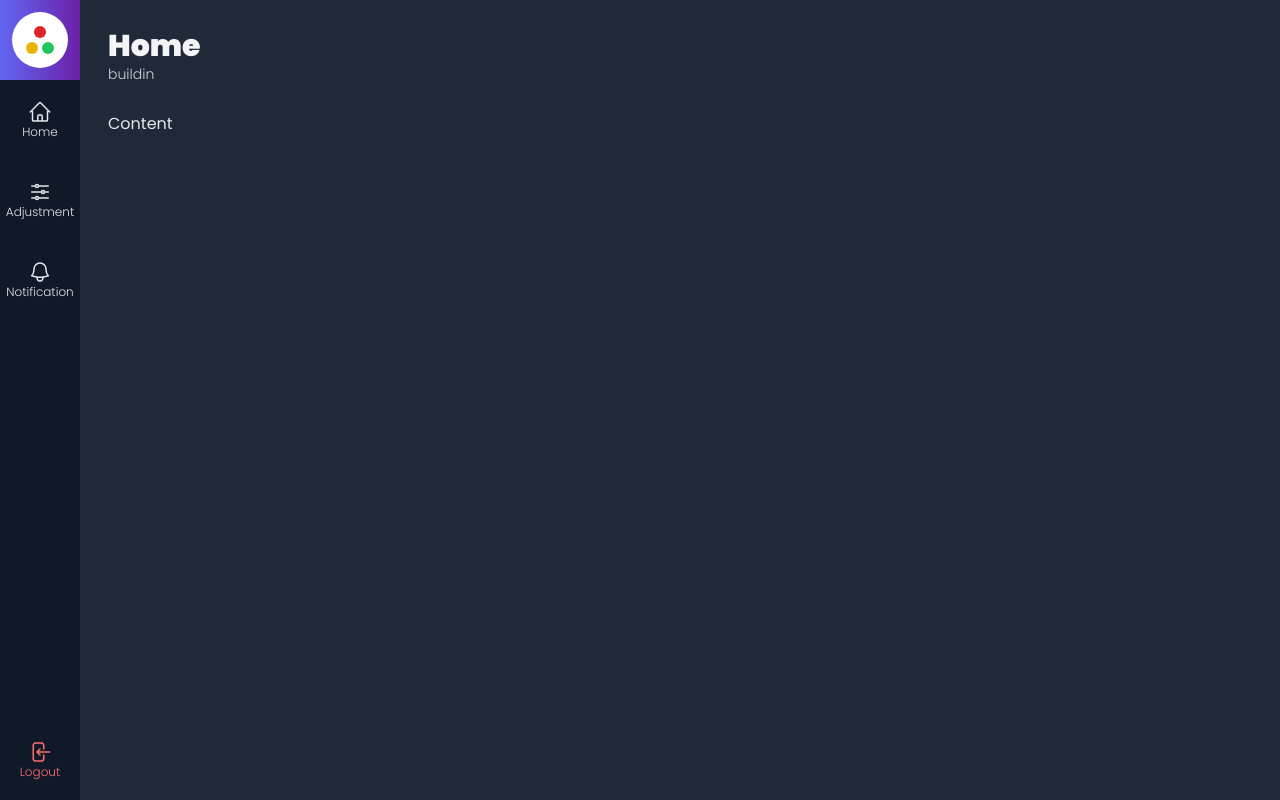
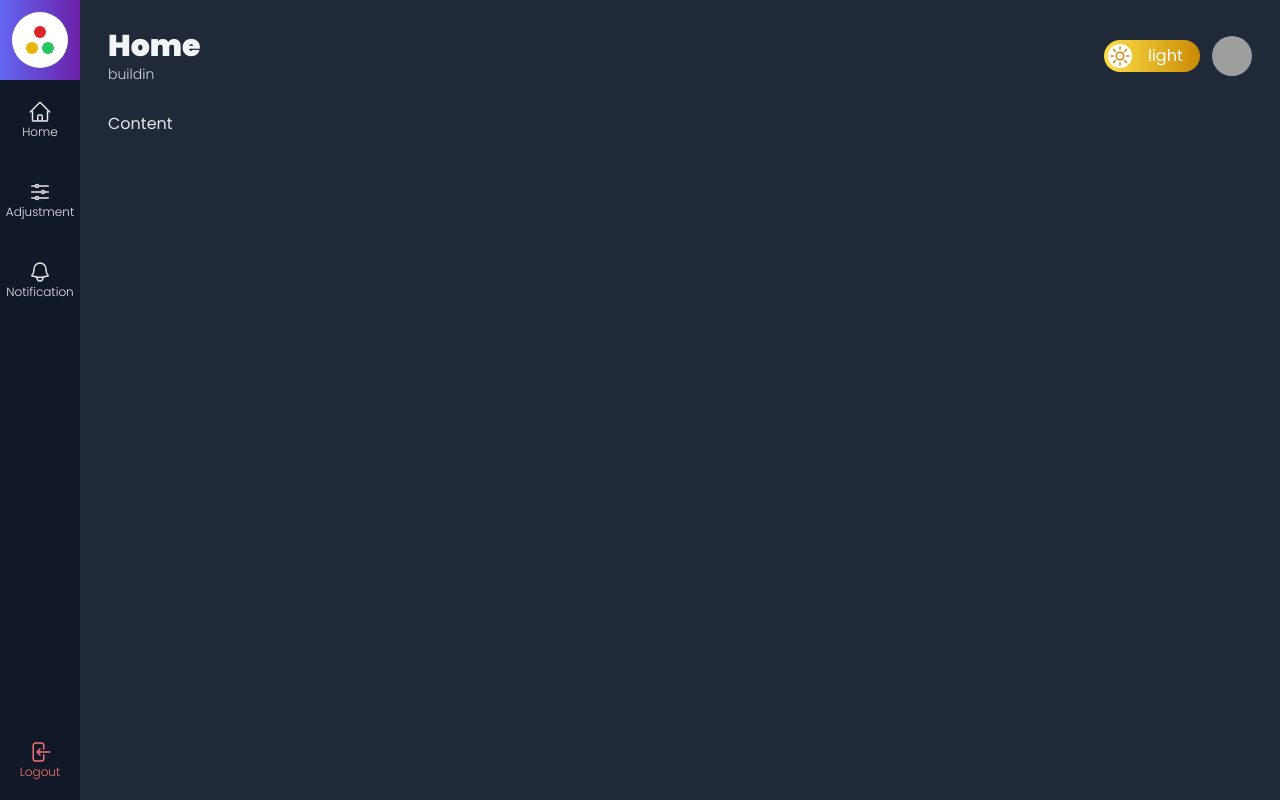
Before and after one commit to biellopes00/template-admin, a Next.js app: page / in a window 1280 px wide. Built offline with nearby package versions, Linux system fonts and the light colour scheme; no server answers; grey boxes are pictures that could not be loaded.

Commit message:
Create user image profile

```diff
--- a/src/components/template/Header.tsx
+++ b/src/components/template/Header.tsx
@@ -1,6 +1,7 @@
 import useAppData from "../../data/hook/useAppData"
 import ThemeButton from "./ThemeButton"
 import Title from "./Title"
+import UserImage from "./UserImage"
 
 interface HeaderProps {
     title: string
@@ -13,7 +14,8 @@ export default function Header(props: HeaderProps) {
         <div className={`flex`}>
            <Title title={props.title} subtitle={props.subtitle}/>
            <div className={`flex flex-grow justify-end items-center`}>
-                <ThemeButton theme={theme?? ''} changeTheme={changeTheme}/>
+                <ThemeButton theme={theme} changeTheme={changeTheme}/>
+                <UserImage className="ml-3"/>
            </div>
         </div>
     )
--- a/src/components/template/Layout.tsx
+++ b/src/components/template/Layout.tsx
@@ -1,5 +1,5 @@
 import Content from "./Content"
-import Header from "./Title"
+import Header from "./Header"
 import useAppData from "../../data/hook/useAppData"
 import AsideMenu from "./AsideMenu"
 
--- a/src/components/template/ThemeButton.tsx
+++ b/src/components/template/ThemeButton.tsx
@@ -11,36 +11,38 @@ export default function ThemeButton(props: ThemeButtonProps){
         <div onClick={props.changeTheme} className={`
         hidden sm:flex items-center cursor-pointer
         bg-gradient-to-r from-yellow-300 to-yellow-600
-            w-14 lg:w-24 h-8 rounded-full
+        w-14 lg:w-24 h-8 p-1 rounded-full
         `}>
             <div className={`
                flex items-center justify-center
-            bg-white text-yellow-600 w-6 h-6 rounded-full
+               bg-white text-yellow-600
+               w-6 h-6 rounded-full
             `}>
                 {LightModeIcon(5)}
             </div>
             <div className={`
-                hidden lg:flex items-center ml-5
+               hidden lg:flex items-center ml-4
                text-white
             `}>
-               <span className="text-sm">Light</span>
+              light
             </div>
         </div>
     ) : (
         <div onClick={props.changeTheme} className={`
         hidden sm:flex items-center justify-end cursor-pointer
         bg-gradient-to-r from-gray-500 to-gray-900
-            w-14 lg:w-24 h-8 rounded-full
+        w-14 lg:w-24 h-8 p-1 rounded-full
         `}>
               <div className={`
-                hidden lg:flex items-center mr-2
+               hidden lg:flex items-center mr-4
                text-gray-300
             `}>
                <span className="text-sm">Dark</span>
             </div>
             <div className={`
              flex items-center justify-center
-            bg-black text-yellow-300 w-6 h-6 rounded-full
+             bg-black text-yellow-300
+             w-6 h-6 rounded-full
             `}>
                 {DarkModeIcon(4)}
             </div>
--- /dev/null
+++ b/src/components/template/UserImage.tsx
@@ -0,0 +1,19 @@
+import useAuth from "@/data/hook/useAuth"
+import Link from "next/link"
+
+interface UserImageProps{
+    className?: string
+}
+
+export default function UserImage( props: UserImageProps){
+    const { user } = useAuth()
+    return(
+        <Link href="/profile">
+            <img
+                src={user?.urlImage ?? 'https://raw.githubusercontent.com/cod3rcursos/curso-nextjs/5c35f41e4da8c20753b5eca2827bcbba2bb31ce6/admin-template/public/images/avatar.svg'}
+                alt="User photo"
+                className={`h-10 w-10 rounded-full ${props.className}`}
+            />
+        </Link>
+    )
+}
--- /dev/null
+++ b/src/pages/profile.tsx
@@ -0,0 +1,9 @@
+import Layout from "../components/template/Layout";
+
+export default function Profile() {
+  return (
+    <Layout title="User profile" subtitle="Your information is here">
+      <h1>User Profile</h1>
+    </Layout>
+  )
+}
```
Lines whose indentation alone changed are shown as unchanged.
